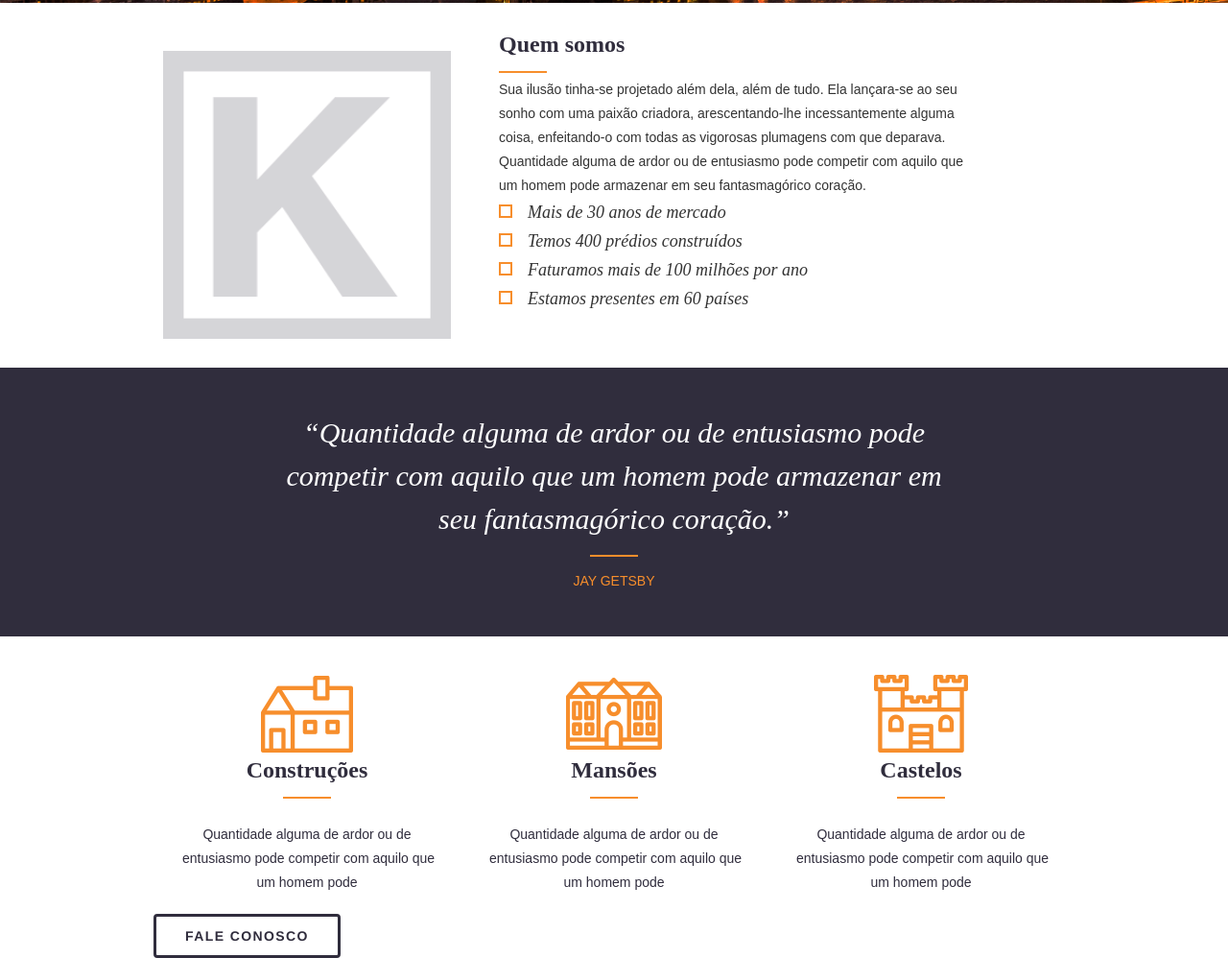
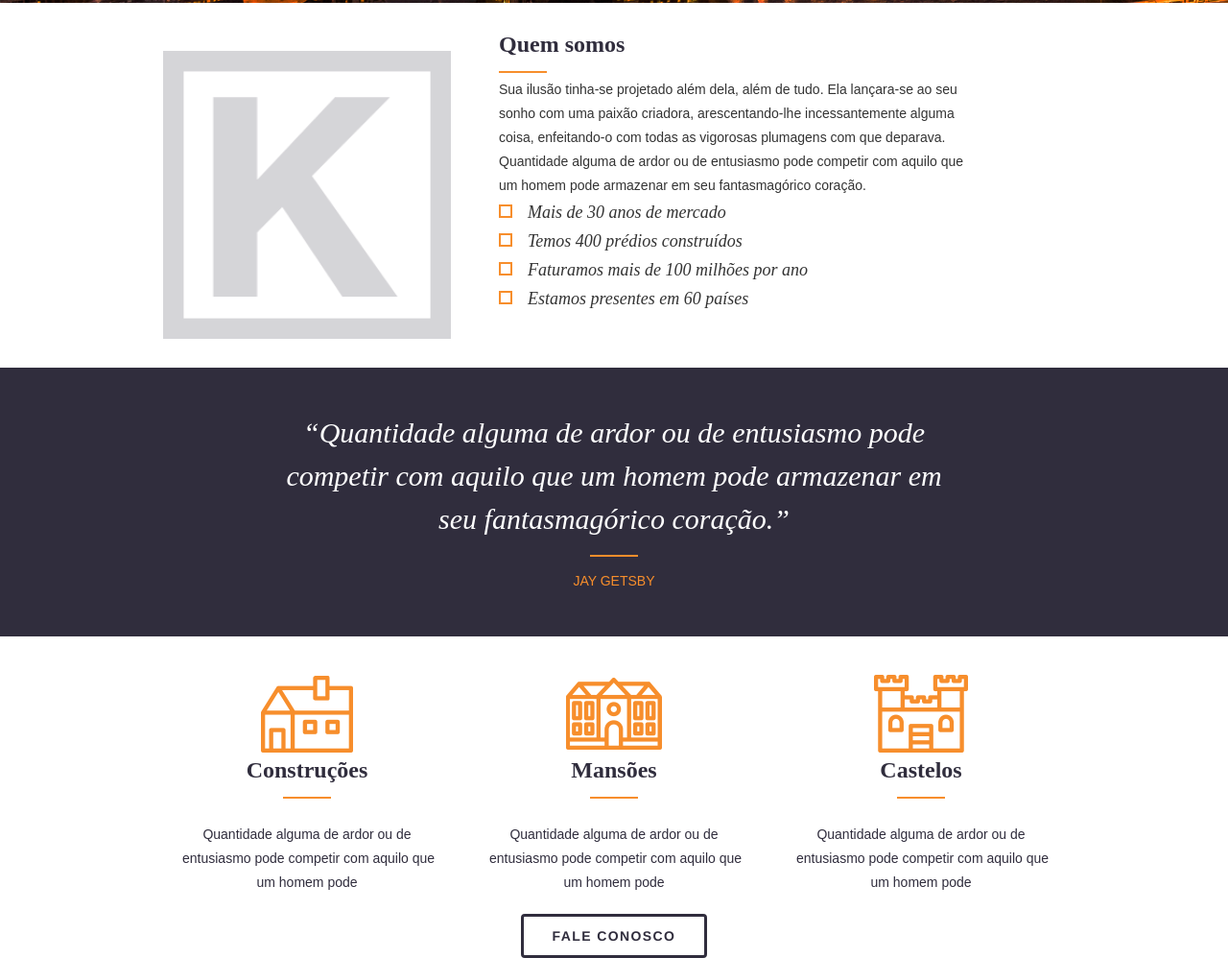
Before and after one commit to EduardaGoulart/Kakuna, a plain HTML site: page index.html in a window 1280 px wide. Shown: the part 511-1509 px from the top of the page at 96% size. Drawn offline with nearby package versions, Linux system fonts and the light colour scheme.

Commit message:
Botão alinhado no meio

```diff
--- a/index.html
+++ b/index.html
@@ -124,7 +124,7 @@
 
 		</ul>
 
-		<div>
+		<div id="button">
 			<a class="btn" href="contato.html">fale conosco</a>
 		</div>
 
```
